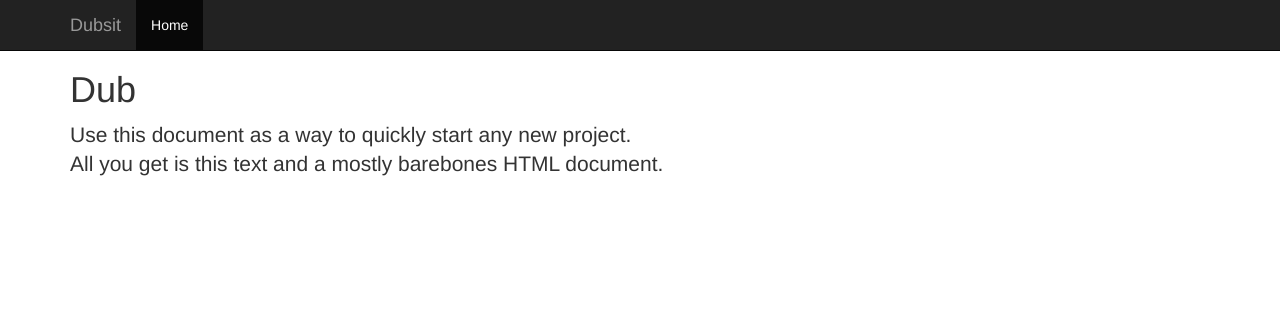
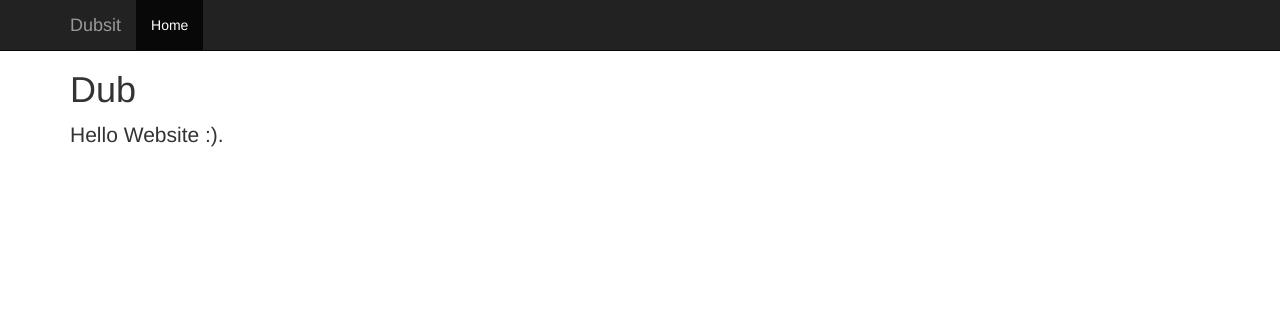
Before and after one commit to AbhiAgarwal/dubsit, a Python web app: template tornado/templates/index.html in a window 1280 px wide. Shown: the top 311 px of the page. Run offline with Jinja, Linux system fonts and the light colour scheme; the template is opened without the code that fills it, so the values that code supplies are empty.

Commit message:
Adding Homepage

```diff
--- a/tornado/templates/index.html
+++ b/tornado/templates/index.html
@@ -2,7 +2,7 @@
 <html xmlns="http://www.w3.org/1999/xhtml">
   <head>
     <meta http-equiv="Content-Type" content="text/html; charset=UTF-8"/>
-    <title>Dubsit Website</title>
+    <title>Dubsit</title>
     <link rel="stylesheet" href="{{ static_url("css/bootstrap.css") }}" type="text/css"/>
     <link rel="stylesheet" href="{{ static_url("css/template.css") }}" type="text/css"/>
   </head>
@@ -30,7 +30,7 @@
 
       <div class="starter-template">
         <h1>Dub</h1>
-        <p class="lead">Use this document as a way to quickly start any new project.<br> All you get is this text and a mostly barebones HTML document.</p>
+        <p class="lead">Hello Website :).</p>
       </div>
 
     </div>
```
